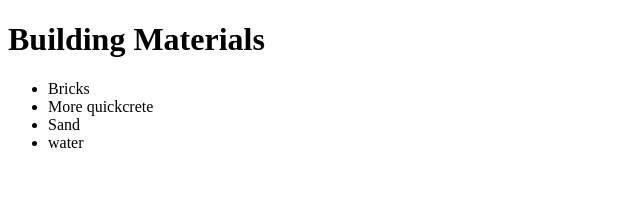
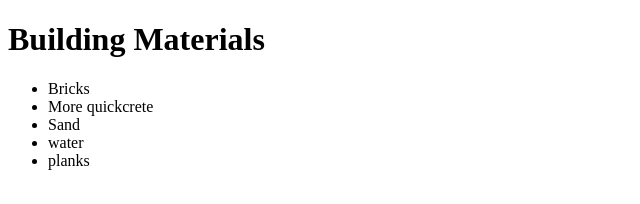
Before and after one commit to lekanojulowo/learninggit, a plain HTML site: page index.html in a window 1280 px wide. Shown: the full height of the page, 0-640 px from the left. Drawn offline with Linux system fonts and the light colour scheme.

Commit message:
made changes from test branch

```diff
--- a/index.html
+++ b/index.html
@@ -14,6 +14,7 @@
       <li>More quickcrete</li>
       <li>Sand</li>
       <li>water</li>
+      <li>planks</li>
     </ul>
   </body>
 
```
